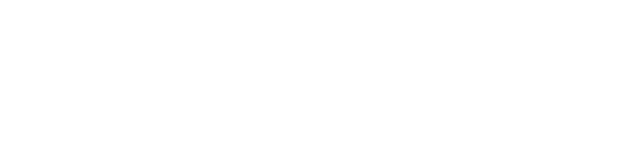
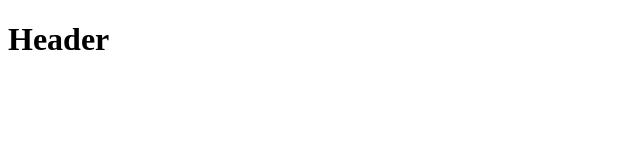
Before and after one commit to DmitriyYanson/Group_1, a plain HTML site: page index.html in a window 1280 px wide. Shown: the whole page, without its empty margins (0-640 px from the left). Drawn offline with Linux system fonts and the light colour scheme.

Commit message:
add Header

```diff
--- a/inde.html
+++ b/index.html
@@ -6,6 +6,8 @@
     <title>gruop</title>
 </head>
 <body>
-
+    <header> <H1>
+        Header
+    </H1></header>
 </body>
 </html>
```
